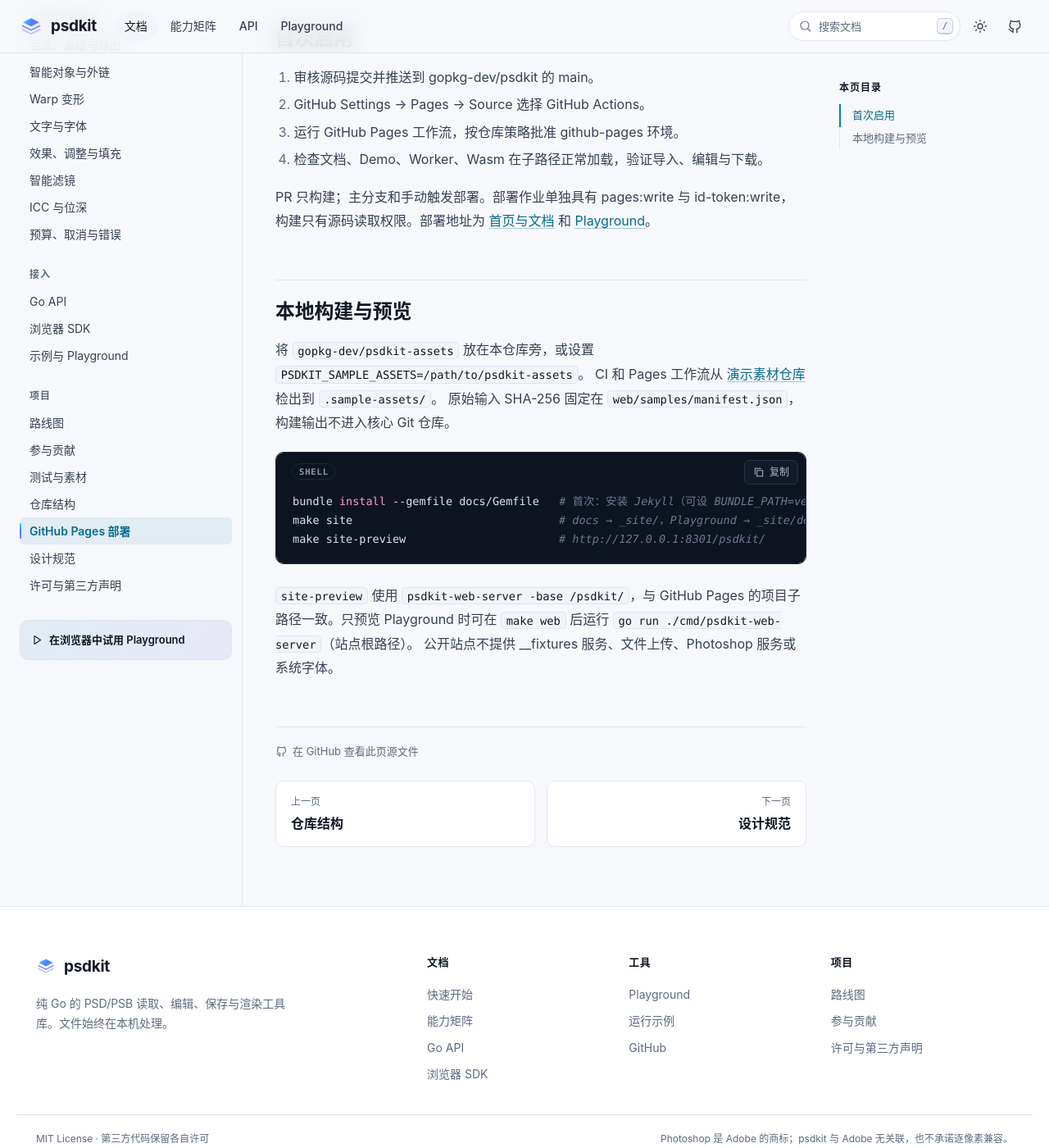
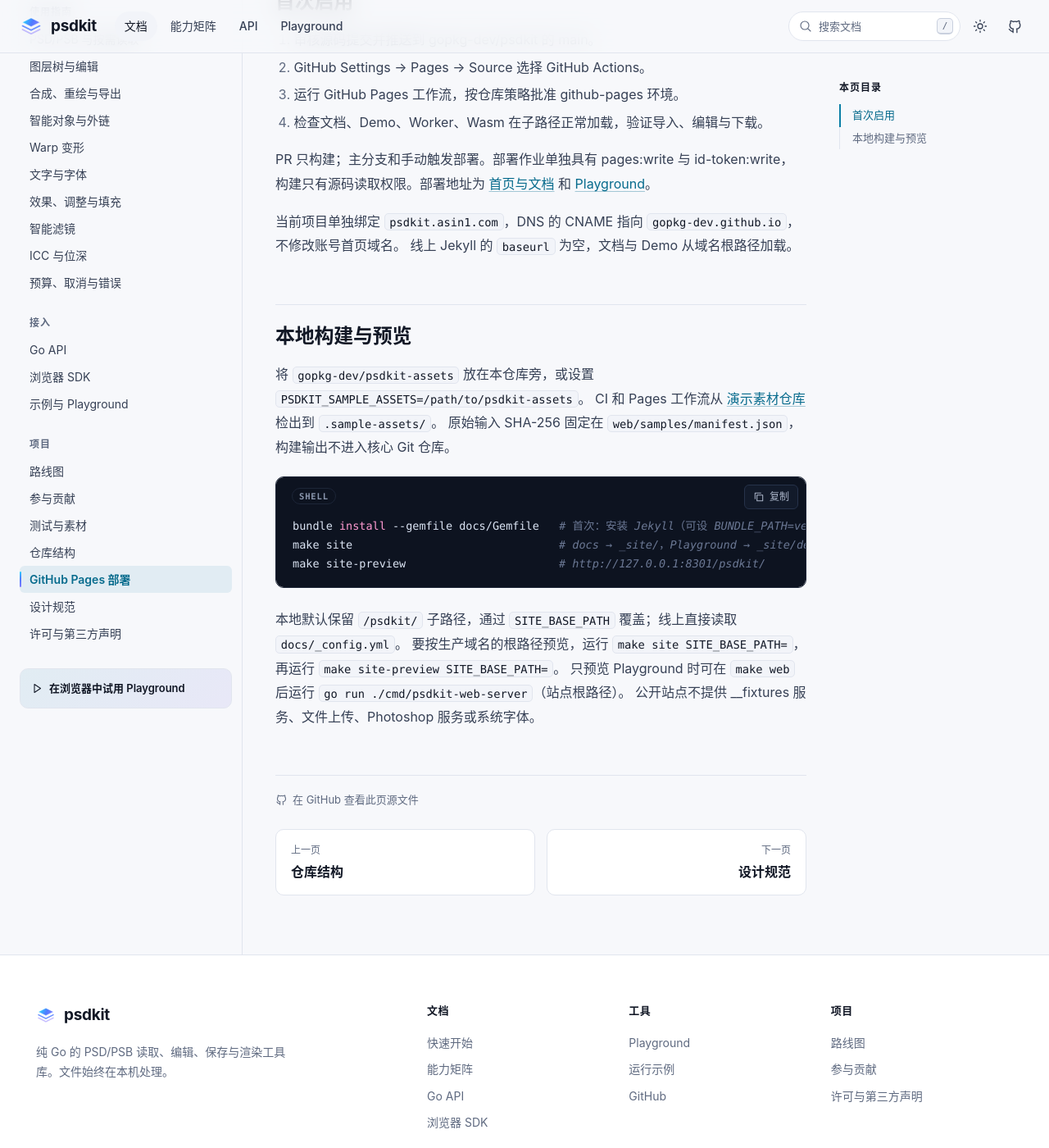
Before and after one commit to gopkg-dev/psdkit, a Jekyll site: the page built from docs/deployment.md, in a window 1280 px wide and 1400 px high, scrolled down 974 px. Shown: the whole window at 82% size. Built offline with Jekyll 4.4.1, drawn with Linux system fonts in a browser that asks for light colours; some of the changed text lies outside the part shown.

Commit message:
fix(pages): 绑定独立域名并修复站点组装权限

````diff
--- /dev/null
+++ b/docs/CNAME
@@ -0,0 +1 @@
+psdkit.asin1.com
--- a/docs/_config.yml
+++ b/docs/_config.yml
@@ -1,8 +1,8 @@
 title: psdkit
 tagline: 让 PSD 成为可编程的画布
 description: 纯 Go 的 Photoshop PSD/PSB 读取、受控编辑、保存与渲染工具库；同一份实现可编译为 WebAssembly 在浏览器本机运行。
-url: https://gopkg-dev.github.io
-baseurl: /psdkit
+url: https://psdkit.asin1.com
+baseurl: ""
 repository: gopkg-dev/psdkit
 github_url: https://github.com/gopkg-dev/psdkit
 go_module: github.com/gopkg-dev/psdkit
--- a/docs/deployment.md
+++ b/docs/deployment.md
@@ -27,8 +27,11 @@
 4. 检查文档、Demo、Worker、Wasm 在子路径正常加载，验证导入、编辑与下载。
 
 PR 只构建；主分支和手动触发部署。部署作业单独具有 pages:write 与 id-token:write，
-构建只有源码读取权限。部署地址为 [首页与文档](https://gopkg-dev.github.io/psdkit/)
-和 [Playground](https://gopkg-dev.github.io/psdkit/demo/)。
+构建只有源码读取权限。部署地址为 [首页与文档](https://psdkit.asin1.com/)
+和 [Playground](https://psdkit.asin1.com/demo/)。
+
+当前项目单独绑定 `psdkit.asin1.com`，DNS 的 CNAME 指向 `gopkg-dev.github.io`，不修改账号首页域名。
+线上 Jekyll 的 `baseurl` 为空，文档与 Demo 从域名根路径加载。
 
 ## 本地构建与预览
 
@@ -42,5 +45,7 @@
 make site-preview                       # http://127.0.0.1:8301/psdkit/
 ```
 
-`site-preview` 使用 `psdkit-web-server -base /psdkit/`，与 GitHub Pages 的项目子路径一致。只预览 Playground 时可在 `make web` 后运行 `go run ./cmd/psdkit-web-server`（站点根路径）。
+本地默认保留 `/psdkit/` 子路径，通过 `SITE_BASE_PATH` 覆盖；线上直接读取 `docs/_config.yml`。
+要按生产域名的根路径预览，运行 `make site SITE_BASE_PATH=`，再运行 `make site-preview SITE_BASE_PATH=`。
+只预览 Playground 时可在 `make web` 后运行 `go run ./cmd/psdkit-web-server`（站点根路径）。
 公开站点不提供 __fixtures 服务、文件上传、Photoshop 服务或系统字体。
````
Also changed, not shown: other parts of docs/deployment.md (+6 -6 lines), docs/design-handoff.md (+1 -1 lines), .github/workflows/pages.yml, README.md, 1 other file.
